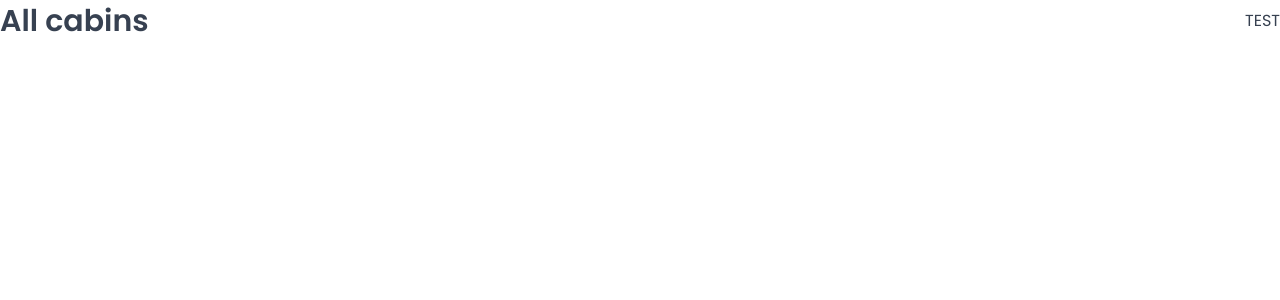
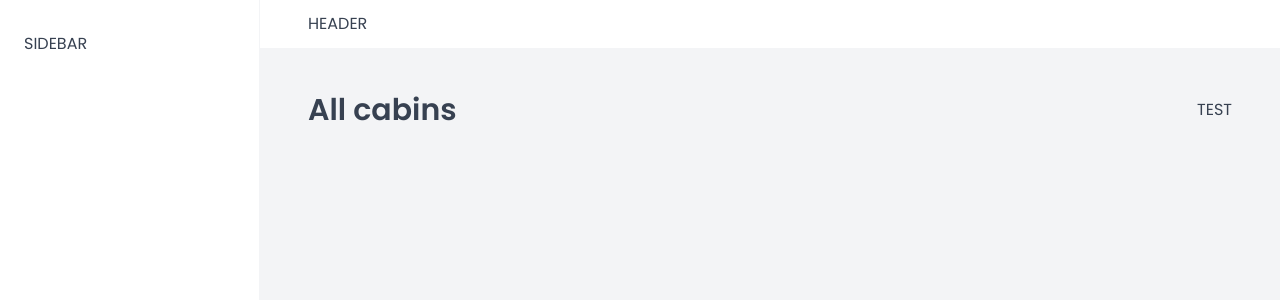
Before and after one commit to Grandvill/wild-oasis, a React (Vite) app: page /cabins in a window 1280 px wide. Shown: the top 300 px of the page. Built offline with nearby package versions, Linux system fonts and the light colour scheme; a web font is replaced by a local one.

Commit message:
Add : App Layout, header, and sidebar

```diff
--- a/src/App.jsx
+++ b/src/App.jsx
@@ -9,6 +9,7 @@
 import Account from './pages/Account';
 import Login from './pages/Login';
 import PageNotFound from './pages/PageNotFound';
+import AppLayout from './ui/AppLayout';
 
 function App() {
   return (
@@ -16,6 +17,7 @@
       <GlobalStyles />
       <BrowserRouter>
         <Routes>
+          <Route element={<AppLayout />}>
             <Route index element={<Navigate replace to="dashboard" />} />
             <Route path="dashboard" element={<Dashboard />} />
             <Route path="bookings" element={<Bookings />} />
@@ -23,6 +25,7 @@
             <Route path="users" element={<Users />} />
             <Route path="settings" element={<Settings />} />
             <Route path="account" element={<Account />} />
+          </Route>
           <Route path="login" element={<Login />} />
           <Route path="*" element={<PageNotFound />} />
         </Routes>
--- /dev/null
+++ b/src/ui/AppLayout.jsx
@@ -0,0 +1,30 @@
+import { Outlet } from 'react-router-dom';
+import Sidebar from './Sidebar';
+import Header from './Header';
+import styled from 'styled-components';
+
+const StyledAppLayout = styled.div`
+  display: grid;
+  grid-template-columns: 26rem 1fr;
+  grid-template-rows: auto 1fr;
+  height: 100vh;
+`;
+
+const Main = styled.main`
+  background-color: var(--color-grey-100);
+  padding: 4rem 4.8rem 6.4rem;
+`;
+
+function AppLayout() {
+  return (
+    <StyledAppLayout>
+      <Header />
+      <Sidebar />
+      <Main>
+        <Outlet />
+      </Main>
+    </StyledAppLayout>
+  );
+}
+
+export default AppLayout;
--- /dev/null
+++ b/src/ui/Header.jsx
@@ -0,0 +1,13 @@
+import styled from 'styled-components';
+
+const StyledHeader = styled.header`
+  background-color: var(--color-grey-0);
+  padding: 1.2rem 4.8rem;
+  border-bottom: 1px solid var(--color-grey-100);
+`;
+
+function Header() {
+  return <StyledHeader>HEADER</StyledHeader>;
+}
+
+export default Header;
--- /dev/null
+++ b/src/ui/Sidebar.jsx
@@ -0,0 +1,15 @@
+import styled from 'styled-components';
+
+const StyledSidebar = styled.aside`
+  background-color: var(--color-grey-0);
+  padding: 3.2rem 2.4rem;
+  border-right: 1px solid var(--color-grey-100);
+
+  grid-row: 1 / -1;
+`;
+
+function Sidebar() {
+  return <StyledSidebar>SIDEBAR</StyledSidebar>;
+}
+
+export default Sidebar;
```
Lines whose indentation alone changed are shown as unchanged.
